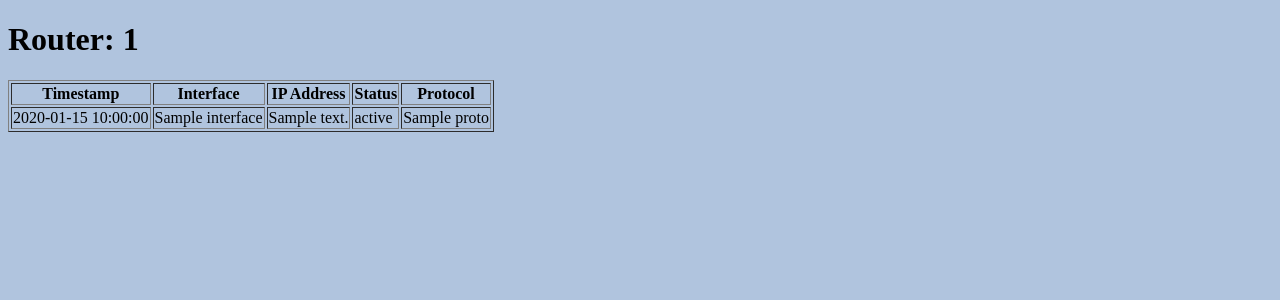
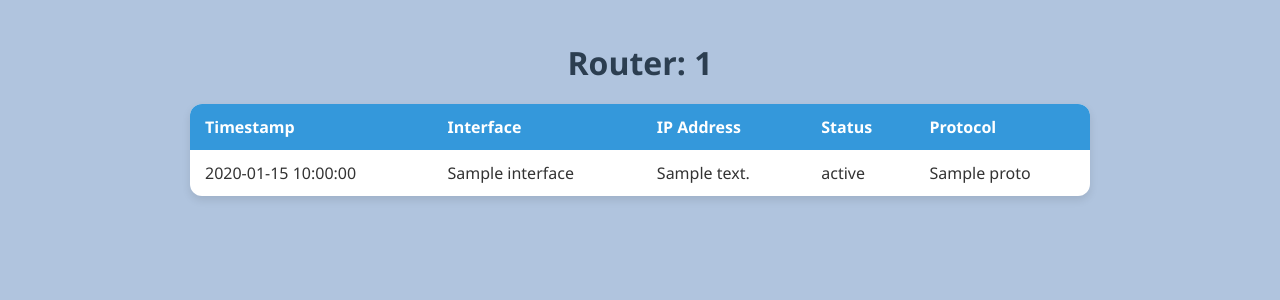
Before and after one commit to pubethSri/ipa2025-msapp, a Flask app: page /router/1 in a window 1280 px wide. Shown: the top 300 px of the page. Run offline with Flask 3, Linux system fonts and the light colour scheme; a database or web service that is not in the repository returns one stand-in record (values such as "Sample title").

Commit message:
adjust how router details page looking

```diff
--- a/web/static/style.css
+++ b/web/static/style.css
@@ -1 +1,59 @@
-body {background: lightsteelblue;}
+body {
+  font-family: "Segoe UI", Tahoma, sans-serif;
+  background: lightsteelblue;
+  margin: 0;
+  padding: 20px;
+  color: #333;
+}
+
+.container {
+  max-width: 900px;
+  margin: auto;
+}
+
+.page-title {
+  text-align: center;
+  margin-bottom: 20px;
+  color: #2c3e50;
+}
+
+.table-wrapper {
+  overflow-x: auto;
+  background: white;
+  border-radius: 12px;
+  box-shadow: 0 4px 8px rgba(0,0,0,0.1);
+}
+
+.data-table {
+  width: 100%;
+  border-collapse: collapse;
+}
+
+.data-table th,
+.data-table td {
+  padding: 12px 15px;
+  text-align: left;
+}
+
+.data-table thead {
+  background: #3498db;
+  color: white;
+}
+
+.data-table tr:nth-child(even) {
+  background: #f9f9f9;
+}
+
+.data-table tr:hover {
+  background: #eaf3fb;
+}
+
+.status.up {
+  color: green;
+  font-weight: bold;
+}
+
+.status.down {
+  color: red;
+  font-weight: bold;
+}
--- a/web/templates/router_detail.html
+++ b/web/templates/router_detail.html
@@ -1,10 +1,16 @@
 <!DOCTYPE html>
 <html>
-<head><title>Router Detail</title></head>
+<head>
+  <title>Router Detail</title>
   <link rel="stylesheet" href="/static/style.css" />
+</head>
 <body>
-  <h1>Router: {{ router_ip }}</h1>
-  <table border="1">
+  <div class="container">
+    <h1 class="page-title">Router: {{ router_ip }}</h1>
+
+    <div class="table-wrapper">
+      <table class="data-table">
+        <thead>
           <tr>
             <th>Timestamp</th>
             <th>Interface</th>
@@ -12,17 +18,22 @@
             <th>Status</th>
             <th>Protocol</th>
           </tr>
+        </thead>
+        <tbody>
           {% for doc in interface_data %}
             {% for intf in doc.interfaces %}
             <tr>
               <td>{{ doc.timestamp }}</td>
               <td>{{ intf.interface }}</td>
               <td>{{ intf.ip_address }}</td>
-        <td>{{ intf.status }}</td>
+              <td class="status {{ intf.status | lower }}">{{ intf.status }}</td>
               <td>{{ intf.proto }}</td>
             </tr>
             {% endfor %}
           {% endfor %}
+        </tbody>
       </table>
+    </div>
+  </div>
 </body>
 </html>
```
Lines whose indentation alone changed are shown as unchanged.
